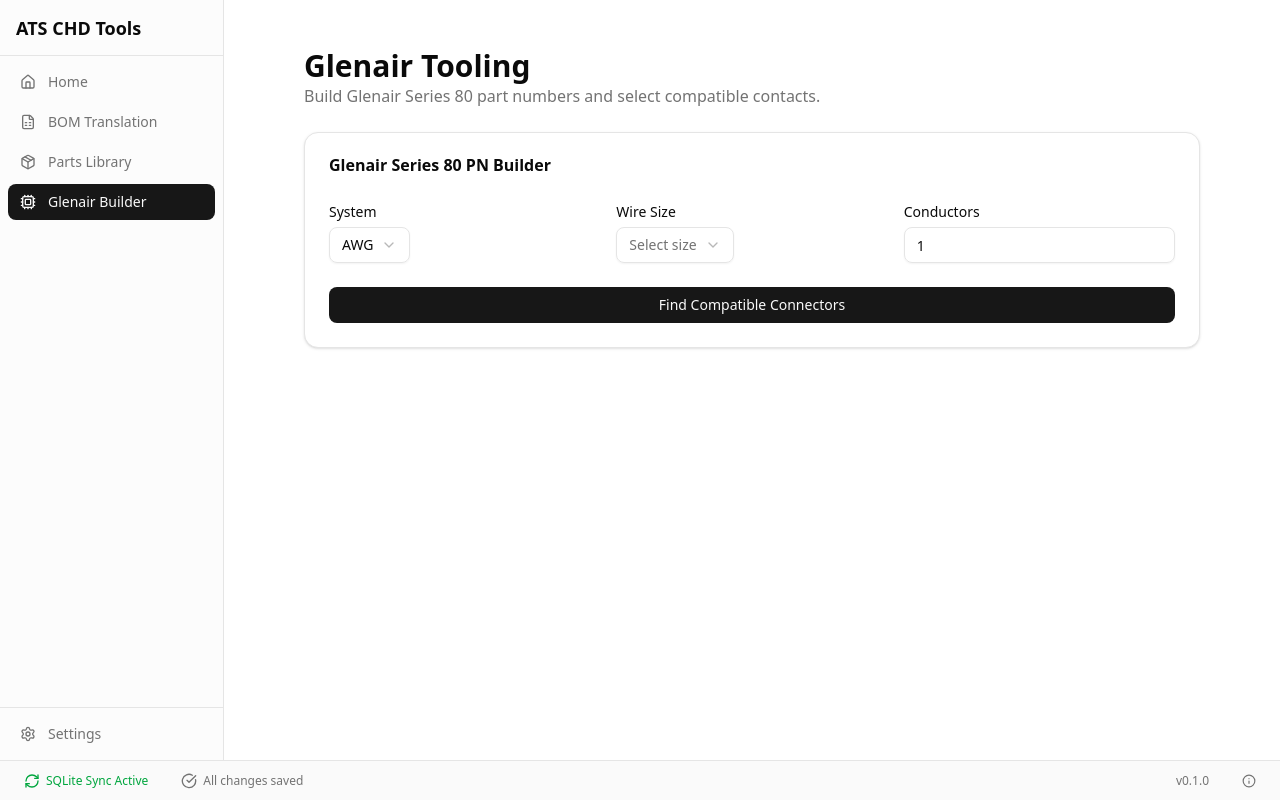
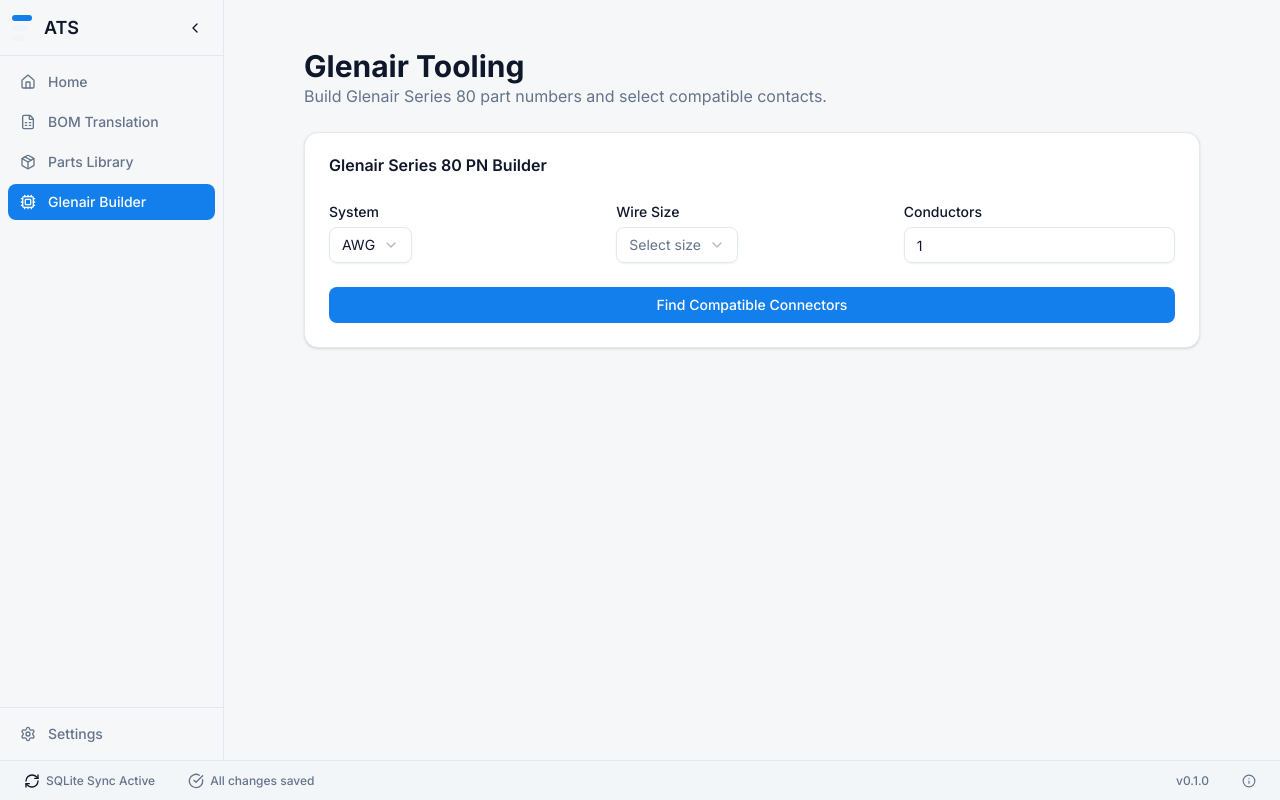
Before and after one commit to tybradle/ats-chd-tools, a React (Vite) app: page /glenair in a window 1280 px wide. Built offline with nearby package versions, Linux system fonts and the light colour scheme.

Commit message:
feat(theme): implement ATS Refined Engineering Hub design

```diff
--- a/package.json
+++ b/package.json
@@ -11,7 +11,6 @@
     "lint": "eslint .",
     "test": "vitest run",
     "preview": "vite preview",
-
     "tauri": "tauri",
     "tauri:dev": "concurrently \"npm run dev\" \"wait-on tcp:1420 && tauri dev\"",
     "tauri:build": "tauri build",
@@ -19,6 +18,7 @@
     "db:reset": "node scripts/db-reset.cjs"
   },
   "dependencies": {
+    "@fontsource/inter": "^5.2.8",
     "@hookform/resolvers": "^5.2.2",
     "@radix-ui/react-alert-dialog": "^1.1.15",
     "@radix-ui/react-checkbox": "^1.3.3",
--- a/src/components/bom/location-tabs.tsx
+++ b/src/components/bom/location-tabs.tsx
@@ -129,7 +129,7 @@ export function LocationTabs() {
                       ({loc.item_count})
                     </span>
                     {loc.export_name && (
-                      <span className="text-[10px] text-blue-500 uppercase font-bold" title={`Export: ${loc.export_name}`}>
+                      <span className="text-[10px] text-primary uppercase font-bold" title={`Export: ${loc.export_name}`}>
                         [{loc.export_name}]
                       </span>
                     )}
--- a/src/components/layout/root-layout.tsx
+++ b/src/components/layout/root-layout.tsx
@@ -1,4 +1,5 @@
 import { Outlet, NavLink } from "react-router-dom";
+import { useState } from "react";
 import {
   Home,
   FileSpreadsheet,
@@ -8,6 +9,8 @@ import {
   RefreshCw,
   CheckCircle,
   Info,
+  Menu,
+  ChevronLeft,
 } from "lucide-react";
 import { cn } from "@/lib/utils";
 import { ScrollArea } from "@/components/ui/scroll-area";
@@ -21,14 +24,31 @@ const navItems = [
 ];
 
 export function RootLayout() {
+  const [collapsed, setCollapsed] = useState(false);
+
   return (
     <div className="flex flex-col h-screen bg-background">
       <div className="flex flex-1 overflow-hidden min-h-0">
         {/* Sidebar */}
-        <aside className="w-56 border-r bg-muted/30 flex flex-col min-h-0">
+        <aside className={cn("border-r bg-muted/30 flex flex-col min-h-0 transition-all", collapsed ? "w-20" : "w-56")}>
           {/* Logo/Title */}
-          <div className="h-14 flex items-center px-4 border-b">
-            <h1 className="font-semibold text-lg">ATS CHD Tools</h1>
+          <div className="h-14 flex items-center px-3 border-b justify-between">
+            <div className="flex items-center gap-3">
+              {/* Colored bars logo */}
+              <div className="flex flex-col gap-1">
+                <span className="block h-1.5 w-5 rounded bg-sidebar-primary"></span>
+                <span className="block h-1.5 w-4 rounded bg-sidebar-accent"></span>
+                <span className="block h-1.5 w-3 rounded bg-secondary"></span>
+              </div>
+              {!collapsed && <h1 className="font-semibold text-lg">ATS</h1>}
+            </div>
+            <button
+              aria-label="Toggle sidebar"
+              onClick={() => setCollapsed((prev: boolean) => !prev)}
+              className="p-2 rounded hover:bg-muted/50"
+            >
+              {collapsed ? <Menu className="h-4 w-4" /> : <ChevronLeft className="h-4 w-4" />}
+            </button>
           </div>
 
           {/* Navigation */}
@@ -43,13 +63,13 @@ export function RootLayout() {
                     cn(
                       "flex items-center gap-3 px-3 py-2 rounded-md text-sm font-medium transition-colors",
                       isActive
-                        ? "bg-primary text-primary-foreground"
+                        ? "bg-sidebar-primary text-sidebar-primary-foreground"
                         : "text-muted-foreground hover:bg-muted hover:text-foreground"
                     )
                   }
                 >
                   <item.icon className="h-4 w-4" />
-                  {item.label}
+                  {!collapsed && item.label}
                 </NavLink>
               ))}
             </nav>
@@ -70,7 +90,7 @@ export function RootLayout() {
               }
             >
               <Settings className="h-4 w-4" />
-              Settings
+              {!collapsed && 'Settings'}
             </NavLink>
           </div>
         </aside>
@@ -85,17 +105,17 @@ export function RootLayout() {
         </main>
       </div>
 
-      {/* Status Footer */}
-      <footer className="h-10 bg-muted/50 border-t border-border flex items-center justify-between px-6 text-xs font-medium text-muted-foreground shrink-0">
+        {/* Status Footer */}
+        <footer className="h-10 bg-muted/50 border-t border-border flex items-center justify-between px-6 text-xs font-medium text-muted-foreground shrink-0">
         <div className="flex items-center gap-4">
-          <div className="flex items-center gap-1.5 text-green-600">
-            <RefreshCw className="h-4 w-4" />
-            SQLite Sync Active
+          <div className="flex items-center gap-1.5 text-muted-foreground">
+            <RefreshCw className="h-4 w-4 text-sidebar-accent-foreground" />
+            <span className="text-muted-foreground">SQLite Sync Active</span>
           </div>
           <Separator orientation="vertical" className="h-3" />
           <div className="flex items-center gap-1.5">
             <CheckCircle className="h-4 w-4" />
-            All changes saved
+            <span>All changes saved</span>
           </div>
         </div>
         <div className="flex items-center gap-4">
--- a/src/components/parts/parts-table.tsx
+++ b/src/components/parts/parts-table.tsx
@@ -99,7 +99,7 @@ export function PartsTable({ onEdit }: PartsTableProps) {
                <Button
                  variant="ghost"
                  size="icon"
-                className="text-red-500 hover:text-red-600"
+                 className="text-destructive hover:text-destructive-foreground"
                  onClick={() => setPartToDelete(info.row.original.id)}
                >
                  <Trash2 className="h-4 w-4" />
@@ -115,7 +115,7 @@ export function PartsTable({ onEdit }: PartsTableProps) {
               <AlertDialogFooter>
                 <AlertDialogCancel>Cancel</AlertDialogCancel>
                  <AlertDialogAction
-                  className="bg-red-500 hover:bg-red-600"
+                   className="bg-destructive hover:bg-destructive/90 text-destructive-foreground"
                    onClick={async () => {
                      await deletePart(info.row.original.id);
                      setPartToDelete(null);
--- a/src/index.css
+++ b/src/index.css
@@ -46,71 +46,71 @@
 
 :root {
   --radius: 0.625rem;
-  --background: oklch(1 0 0);
-  --foreground: oklch(0.145 0 0);
-  --card: oklch(1 0 0);
-  --card-foreground: oklch(0.145 0 0);
-  --popover: oklch(1 0 0);
-  --popover-foreground: oklch(0.145 0 0);
-  --primary: oklch(0.205 0 0);
-  --primary-foreground: oklch(0.985 0 0);
-  --secondary: oklch(0.97 0 0);
-  --secondary-foreground: oklch(0.205 0 0);
-  --muted: oklch(0.97 0 0);
-  --muted-foreground: oklch(0.556 0 0);
-  --accent: oklch(0.97 0 0);
-  --accent-foreground: oklch(0.205 0 0);
-  --destructive: oklch(0.577 0.245 27.325);
-  --border: oklch(0.922 0 0);
-  --input: oklch(0.922 0 0);
-  --ring: oklch(0.708 0 0);
-  --chart-1: oklch(0.646 0.222 41.116);
-  --chart-2: oklch(0.6 0.118 184.704);
-  --chart-3: oklch(0.398 0.07 227.392);
-  --chart-4: oklch(0.828 0.189 84.429);
-  --chart-5: oklch(0.769 0.188 70.08);
-  --sidebar: oklch(0.985 0 0);
-  --sidebar-foreground: oklch(0.145 0 0);
-  --sidebar-primary: oklch(0.205 0 0);
-  --sidebar-primary-foreground: oklch(0.985 0 0);
-  --sidebar-accent: oklch(0.97 0 0);
-  --sidebar-accent-foreground: oklch(0.205 0 0);
-  --sidebar-border: oklch(0.922 0 0);
-  --sidebar-ring: oklch(0.708 0 0);
+  --background: #f6f7f8;
+  --foreground: #0f172a;
+  --card: #ffffff;
+  --card-foreground: #0f172a;
+  --popover: #ffffff;
+  --popover-foreground: #0f172a;
+  --primary: #137fec;
+  --primary-foreground: #ffffff;
+  --secondary: #f1f5f9;
+  --secondary-foreground: #0f172a;
+  --muted: #f1f5f9;
+  --muted-foreground: #64748b;
+  --accent: #f1f5f9;
+  --accent-foreground: #0f172a;
+  --destructive: #ef4444;
+  --border: #e2e8f0;
+  --input: #e2e8f0;
+  --ring: #137fec;
+  --chart-1: #1f6feb;
+  --chart-2: #0ea5ff;
+  --chart-3: #7c3aed;
+  --chart-4: #f59e0b;
+  --chart-5: #ef4444;
+  --sidebar: #ffffff;
+  --sidebar-foreground: #0f172a;
+  --sidebar-primary: #137fec;
+  --sidebar-primary-foreground: #ffffff;
+  --sidebar-accent: #f1f5f9;
+  --sidebar-accent-foreground: #0f172a;
+  --sidebar-border: #e2e8f0;
+  --sidebar-ring: #137fec;
 }
 
 .dark {
-  --background: oklch(0.145 0 0);
-  --foreground: oklch(0.985 0 0);
-  --card: oklch(0.205 0 0);
-  --card-foreground: oklch(0.985 0 0);
-  --popover: oklch(0.205 0 0);
-  --popover-foreground: oklch(0.985 0 0);
-  --primary: oklch(0.922 0 0);
-  --primary-foreground: oklch(0.205 0 0);
-  --secondary: oklch(0.269 0 0);
-  --secondary-foreground: oklch(0.985 0 0);
-  --muted: oklch(0.269 0 0);
-  --muted-foreground: oklch(0.708 0 0);
-  --accent: oklch(0.269 0 0);
-  --accent-foreground: oklch(0.985 0 0);
-  --destructive: oklch(0.704 0.191 22.216);
-  --border: oklch(1 0 0 / 10%);
-  --input: oklch(1 0 0 / 15%);
-  --ring: oklch(0.556 0 0);
-  --chart-1: oklch(0.488 0.243 264.376);
-  --chart-2: oklch(0.696 0.17 162.48);
-  --chart-3: oklch(0.769 0.188 70.08);
-  --chart-4: oklch(0.627 0.265 303.9);
-  --chart-5: oklch(0.645 0.246 16.439);
-  --sidebar: oklch(0.205 0 0);
-  --sidebar-foreground: oklch(0.985 0 0);
-  --sidebar-primary: oklch(0.488 0.243 264.376);
-  --sidebar-primary-foreground: oklch(0.985 0 0);
-  --sidebar-accent: oklch(0.269 0 0);
-  --sidebar-accent-foreground: oklch(0.985 0 0);
-  --sidebar-border: oklch(1 0 0 / 10%);
-  --sidebar-ring: oklch(0.556 0 0);
+  --background: #101922;
+  --foreground: #f8fafc;
+  --card: #0f1a30;
+  --card-foreground: #f8fafc;
+  --popover: #0f1a30;
+  --popover-foreground: #f8fafc;
+  --primary: #137fec;
+  --primary-foreground: #ffffff;
+  --secondary: #1e293b;
+  --secondary-foreground: #f8fafc;
+  --muted: #1e293b;
+  --muted-foreground: #94a3b8;
+  --accent: #162442;
+  --accent-foreground: #f8fafc;
+  --destructive: #7f1d1d;
+  --border: #1e2e4a;
+  --input: #1e2e4a;
+  --ring: #137fec;
+  --chart-1: #1f6feb;
+  --chart-2: #0ea5ff;
+  --chart-3: #7c3aed;
+  --chart-4: #f59e0b;
+  --chart-5: #ef4444;
+  --sidebar: #0B1426;
+  --sidebar-foreground: #f8fafc;
+  --sidebar-primary: #137fec;
+  --sidebar-primary-foreground: #ffffff;
+  --sidebar-accent: #162442;
+  --sidebar-accent-foreground: #f8fafc;
+  --sidebar-border: #1e2e4a;
+  --sidebar-ring: #137fec;
 }
 
 @layer base {
@@ -119,5 +119,7 @@
   }
   body {
     @apply bg-background text-foreground;
+    /* Use Inter as default sans font for offline-safe typography */
+    font-family: Inter, ui-sans-serif, system-ui, -apple-system, "Segoe UI", Roboto, "Helvetica Neue", Arial, "Noto Sans", "Apple Color Emoji", "Segoe UI Emoji";
   }
 }
--- a/src/main.tsx
+++ b/src/main.tsx
@@ -1,5 +1,7 @@
 import { StrictMode } from 'react'
 import { createRoot } from 'react-dom/client'
+// Load Inter from @fontsource for offline-safe typography
+import "@fontsource/inter/variable.css"
 import './index.css'
 import App from './App.tsx'
 import { ErrorBoundary } from '@/components/error-boundary'
```
Also changed, not shown: src/components/bom/part-search-dialog.tsx (+11 -22 lines), src/components/parts/part-dialog.tsx (+8 -8 lines), src/pages/home.tsx (+8 -5 lines), 2 other files (tests, documents, lock files or other folders). Lines whose indentation alone changed are shown as unchanged.
